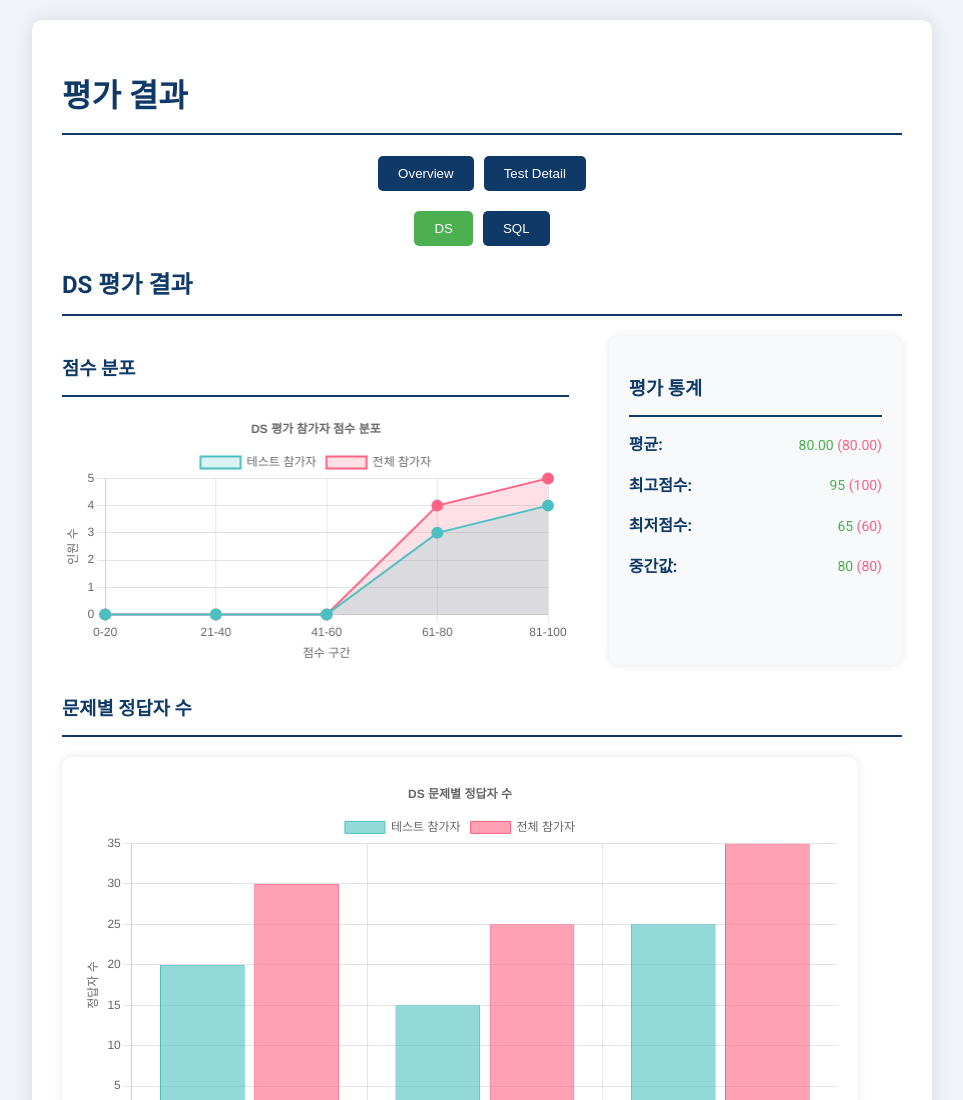
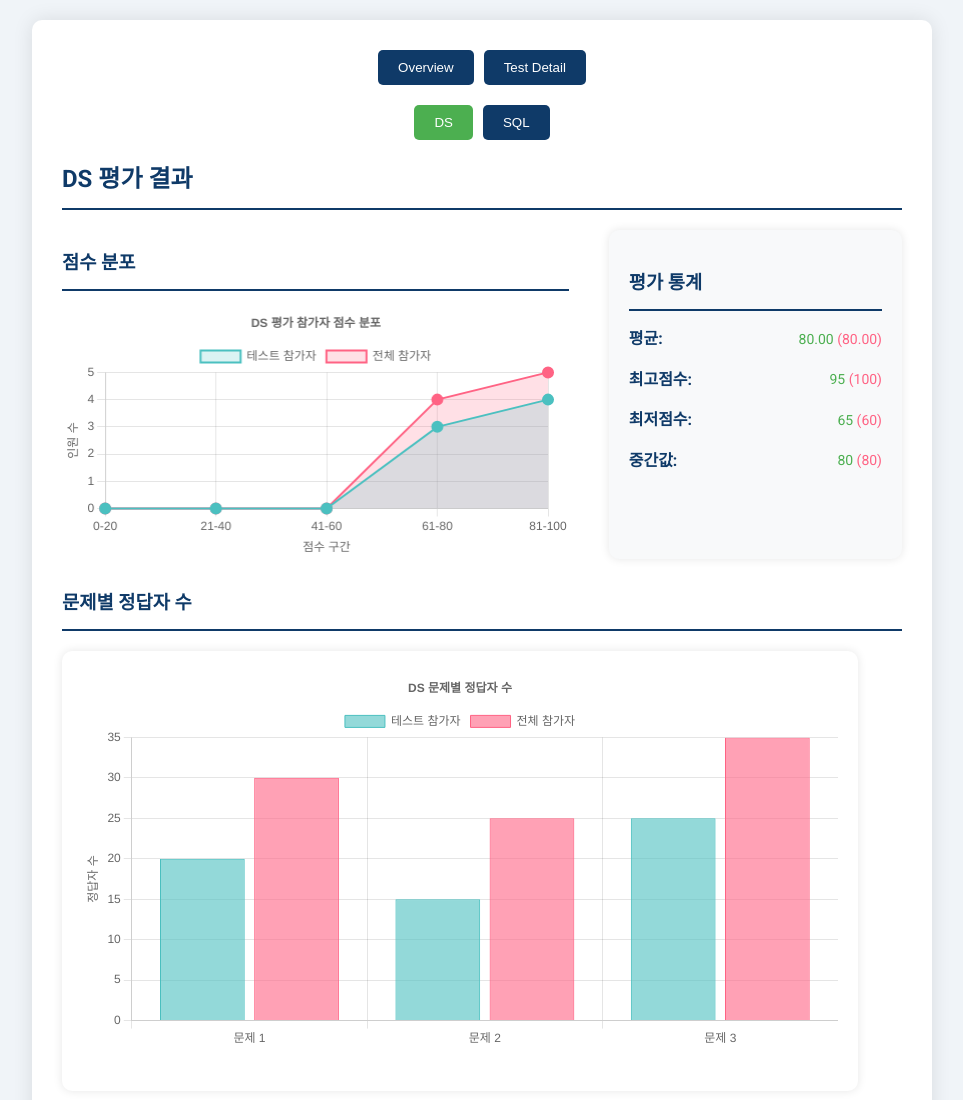
Before and after one commit to hyewon-m/report_demo, a plain HTML site: page test-result.html in a window 1280 px wide. Shown: the top 1100 px of the page, without its empty margins (158-1121 px from the left). Drawn offline with nearby package versions, Linux system fonts and the light colour scheme.

Commit message:
Update test-result.html

```diff
--- a/test-result.html
+++ b/test-result.html
@@ -111,7 +111,6 @@
 </head>
 <body>
     <div class="container">
-        <h1>평가 결과</h1>
 
         <div class="tab-buttons">
             <button class="tab-button" onclick="goToPage('index.html')">Overview</button>
```
